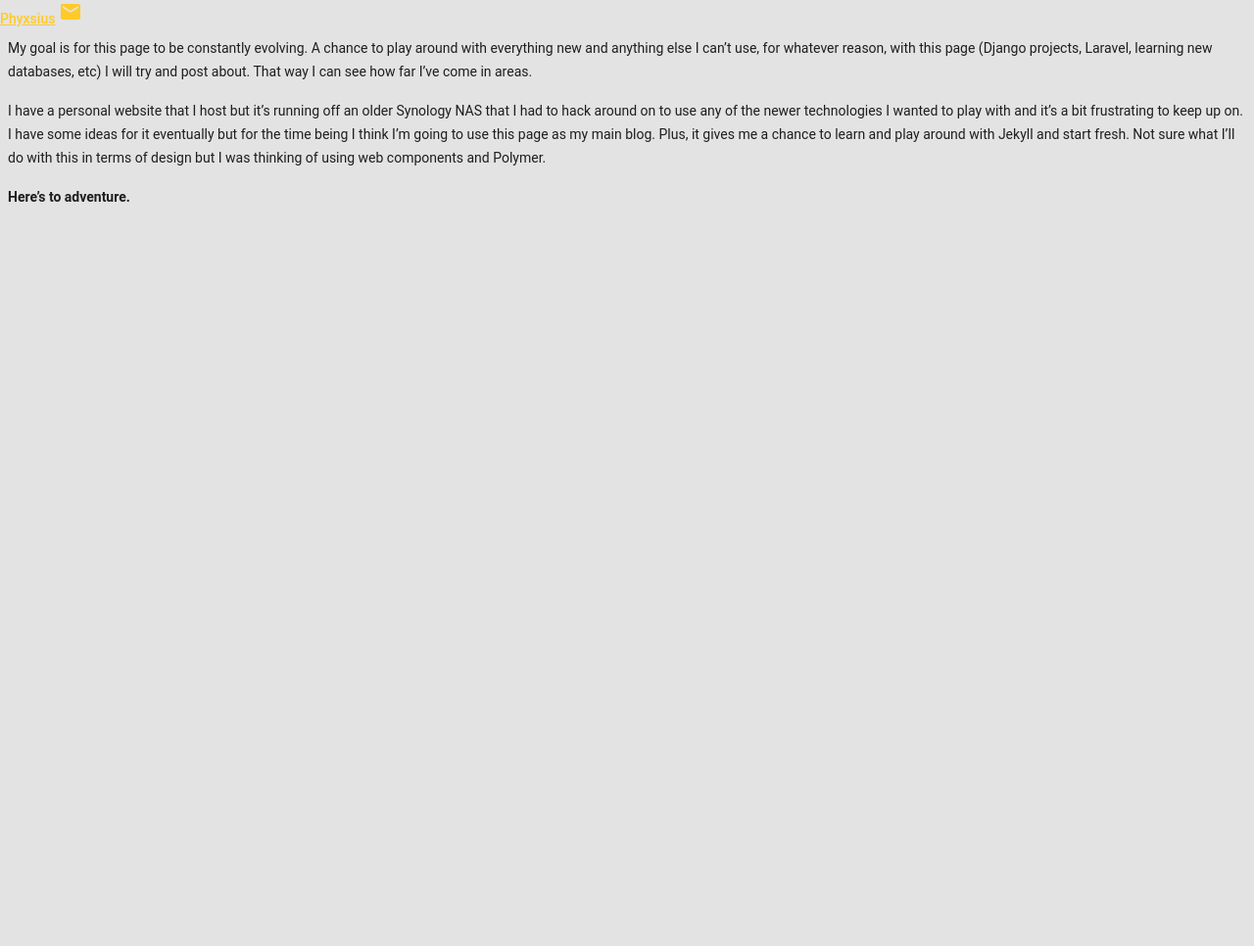
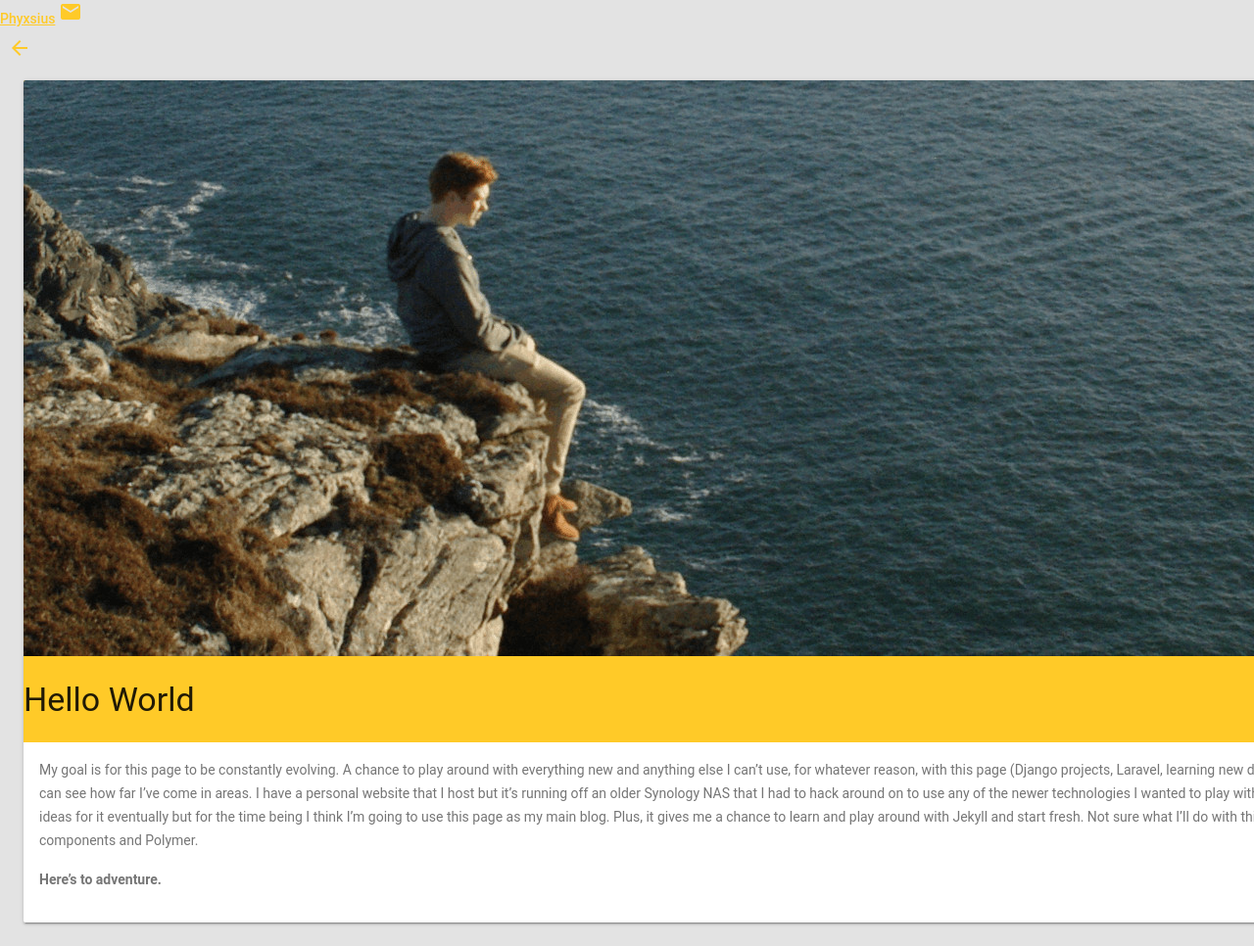
Before and after one commit to Phyxsius/phyxsius.github.io, a Jekyll site: the page built from _posts/2015-09-02-hello-world.md, in a window 1280 px wide. Shown: the whole page at 98% size. Built offline with Jekyll 4.4.1, drawn with Linux system fonts in a browser that asks for light colours; some web fonts are replaced; before the commit the page ends 900 px from its top, so only the background shows below that.

Commit message:
Post layout styling

```diff
--- a/_layouts/post.html
+++ b/_layouts/post.html
@@ -2,4 +2,22 @@
 layout: default
 ---
 
-{{ content }}
+<div class="back">
+	<a href="/" title="go back" role="button">
+		<i class="material-icons" role="presentation">arrow_back</i>
+	</a>
+</div>
+
+<div class="grid blogpost">
+	<div class="grid-cell grid-cell--12-col">
+		<div class="card shadow--2dp">
+			<div class="card__media">
+				<img src="{{ site.baseurl }}/images/{{ page.image }}">
+				<h3>{{ page.title }}</h3>
+			</div>
+			<div class="content card__supporting-text">
+				{{ content }}
+			</div>
+		</div>
+	</div>
+</div>
--- a/_posts/2015-09-02-hello-world.md
+++ b/_posts/2015-09-02-hello-world.md
@@ -2,10 +2,11 @@
 layout: post
 title: Hello World
 author: Andy
+image: hello-world.jpg
 ---
 
-My goal is for this page to be constantly evolving. <!--more-->A chance to play around with everything new and anything else I can't use, for whatever reason, with this page (Django projects, Laravel, learning new databases, etc) I will try and post about. That way I can see how far I've come in areas.
-
+My goal is for this page to be constantly evolving. A chance to play around with everything new and anything else I can't use, for whatever reason, with this page (Django projects, Laravel, learning new databases, etc) I will try and post about. That way I can see how far I've come in areas.
+<!--more-->
 I have a personal website that I host but it's running off an older Synology NAS that I had to hack around on to use any of the newer technologies I wanted to play with and it's a bit frustrating to keep up on. I have some ideas for it eventually but for the time being I think I'm going to use this page as my main blog. Plus, it gives me a chance to learn and play around with Jekyll and start fresh. Not sure what I'll do with this in terms of design but I was thinking of using web components and Polymer.
 
 **Here's to adventure.**
```
Also changed, not shown: images/hello-world.jpg (added).
